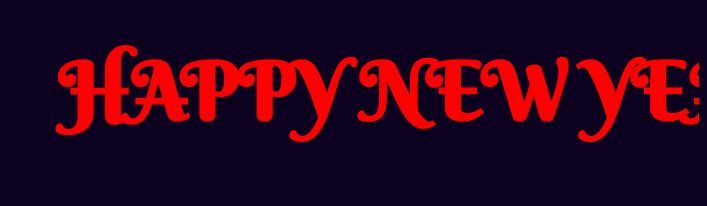
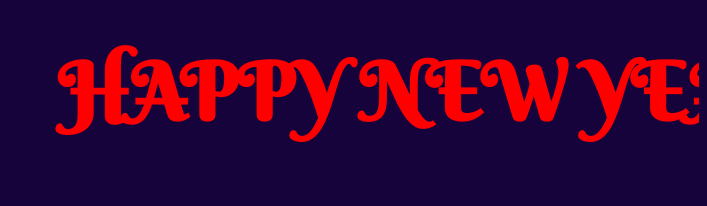
Before and after one commit to indyarrows/newyear2021, a plain HTML site: page index.html in a window 1280 px wide. Shown: the whole page, without its empty margins (573-1280 px from the left). Drawn offline with Linux system fonts and the light colour scheme; animation ran at ten frames a second.

Commit message:
0101 0011

```diff
--- a/style.css
+++ b/style.css
@@ -1,6 +1,6 @@
 body {
     padding-top: 35px;
-    background-color: rgb(12, 2, 31);
+    background-color: rgb(23, 3, 59);
    }
 
    .demo-1 {
@@ -54,5 +54,5 @@ body {
 
    canvas {
 	cursor: crosshair;
-	display: block;
+
 }
```
Also changed, not shown: script.js (+66 -73 lines).
